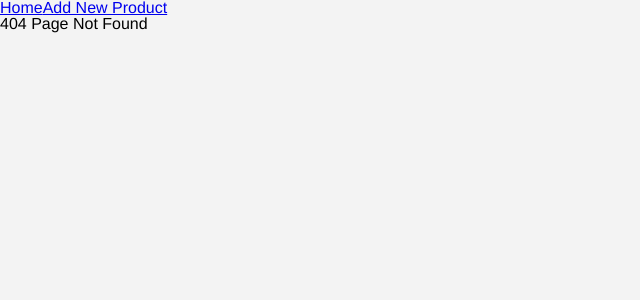
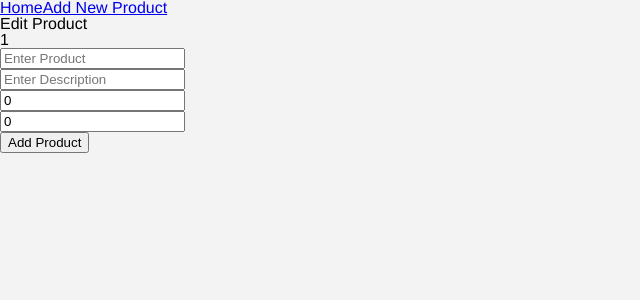
Before and after one commit to RosePatels/storefront, a Vue app in the folder frontend/: page /edit-product/1 in a window 1280 px wide. Before the commit this address had no page. Shown: the top 300 px of the page, without its empty margins (0-640 px from the left). Built offline with nearby package versions, Linux system fonts and the light colour scheme.

Commit message:
Create Add / Edit pages for product form

```diff
--- a/frontend/src/App.vue
+++ b/frontend/src/App.vue
@@ -1,12 +1,10 @@
 <template>
   <main-navbar />
   <router-view />
-  <!-- <product-list /> -->
 </template>
 
 <script setup>
 import MainNavbar from './components/MainNavbar.vue';
-// import ProductList from './components/ProductList.vue';
 </script>
 
 <style>
--- /dev/null
+++ b/frontend/src/components/AddProduct.vue
@@ -0,0 +1,12 @@
+<template>
+  <h2>Add New Product</h2>
+  <ProductForm />
+</template>
+
+<script setup>
+import ProductForm from "./ProductForm.vue";
+</script>
+
+<style>
+
+</style>
--- /dev/null
+++ b/frontend/src/components/EditProduct.vue
@@ -0,0 +1,13 @@
+<template>
+  <h2>Edit Product</h2>
+  <h2>{{$route.params.id}}</h2>
+  <ProductForm />
+</template>
+
+<script setup>
+import ProductForm from "./ProductForm.vue";
+</script>
+
+<style>
+
+</style>
--- a/frontend/src/components/ProductDetail.vue
+++ b/frontend/src/components/ProductDetail.vue
@@ -3,6 +3,10 @@
   <div>{{ id }}</div>
   <div>{{ product.title  }}</div>
   <div>{{ product.description }}</div>
+  <router-link :to="{ name: 'edit-product', params: { id: product._id } }">
+    <button>Edit</button>
+  </router-link>
+  <button>Delete</button>
 </template>
 
 <script setup>
--- a/frontend/src/components/ProductForm.vue
+++ b/frontend/src/components/ProductForm.vue
@@ -30,9 +30,14 @@ async function addProduct(e) {
         quantity: state.value.quantity,
         price: state.value.price
     });
-    // state.value.products.push(response.data);
+    resetState();
+}
+
+function resetState() {
     state.value.title = "";
     state.value.description = "";
+    state.value.quantity = 0;
+    state.value.price = 0;
 }
 </script>
 
--- a/frontend/src/router/index.js
+++ b/frontend/src/router/index.js
@@ -1,6 +1,7 @@
 import { createRouter, createWebHistory } from 'vue-router'
 import ProductList from "../components/ProductList.vue";
-import ProductForm from "../components/ProductForm.vue";
+import AddProduct from "../components/AddProduct.vue";
+import EditProduct from "../components/EditProduct.vue";
 import ProductDetail from "../components/ProductDetail.vue";
 import NotFound from "../components/NotFound.vue";
 
@@ -15,7 +16,12 @@ const router = createRouter({
     {
       path: '/add-product',
       name: 'add-product',
-      component: ProductForm,
+      component: AddProduct,
+    },
+    {
+        path: '/edit-product/:id',
+        name: 'edit-product',
+        component: EditProduct
     },
     {
         path: '/product/:id',
```
